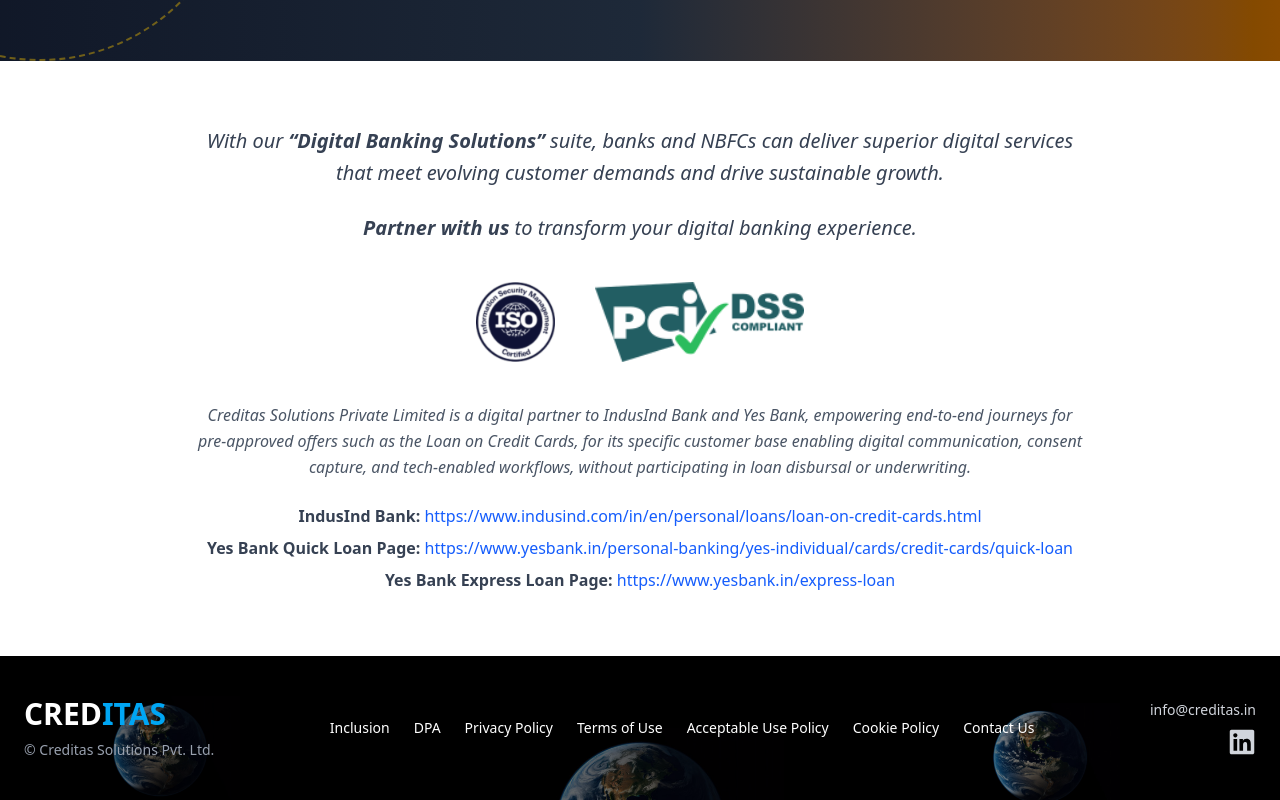
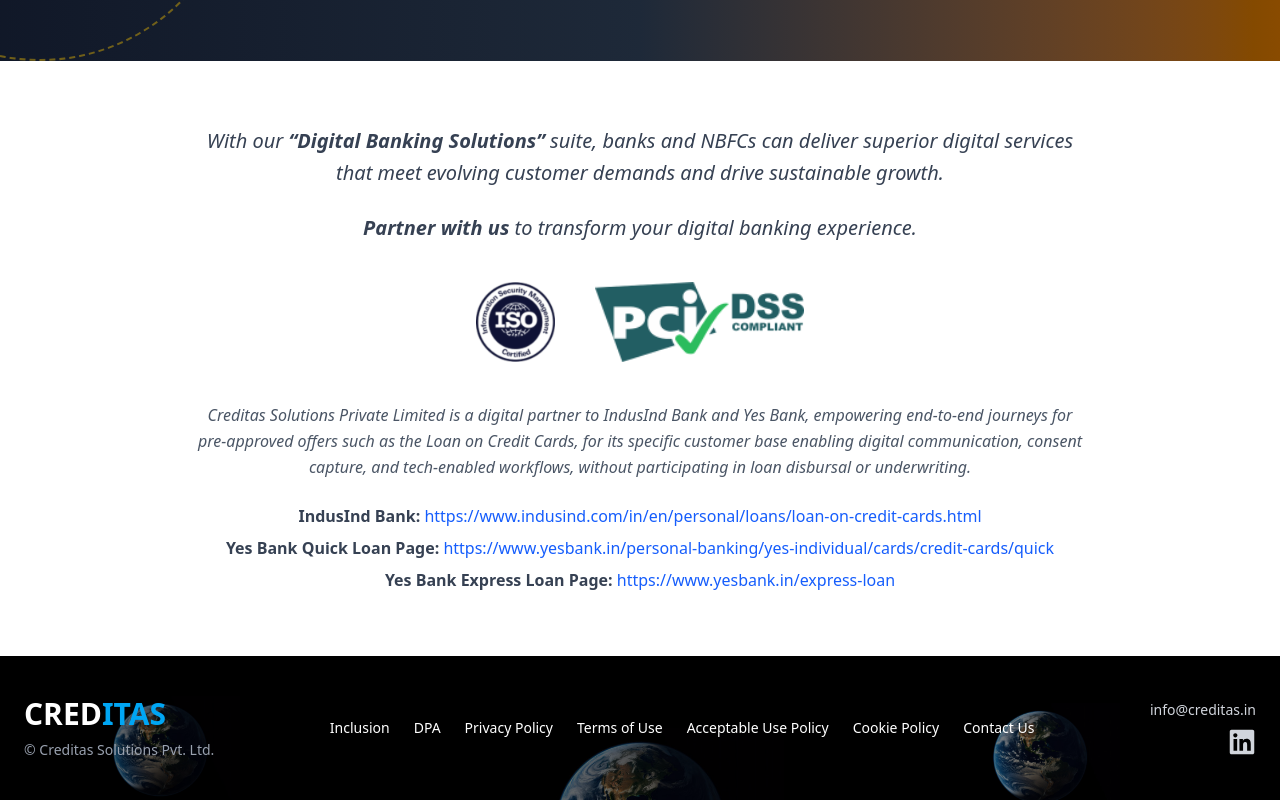
Before and after one commit to dsdsharma/aqm, a React (Vite) app: page /digital in a window 1280 px wide. Shown: the part 5295-6095 px from the top of the page. Built offline with nearby package versions, Linux system fonts and the light colour scheme.

Commit message:
change in link

```diff
--- a/src/Pages/DigitalBanking.jsx
+++ b/src/Pages/DigitalBanking.jsx
@@ -484,7 +484,7 @@
               target="_blank"
               rel="noreferrer"
             >
-              https://www.yesbank.in/personal-banking/yes-individual/cards/credit-cards/quick-loan
+              https://www.yesbank.in/personal-banking/yes-individual/cards/credit-cards/quick
             </a>
           </p>
           <p className="mt-2">
```
